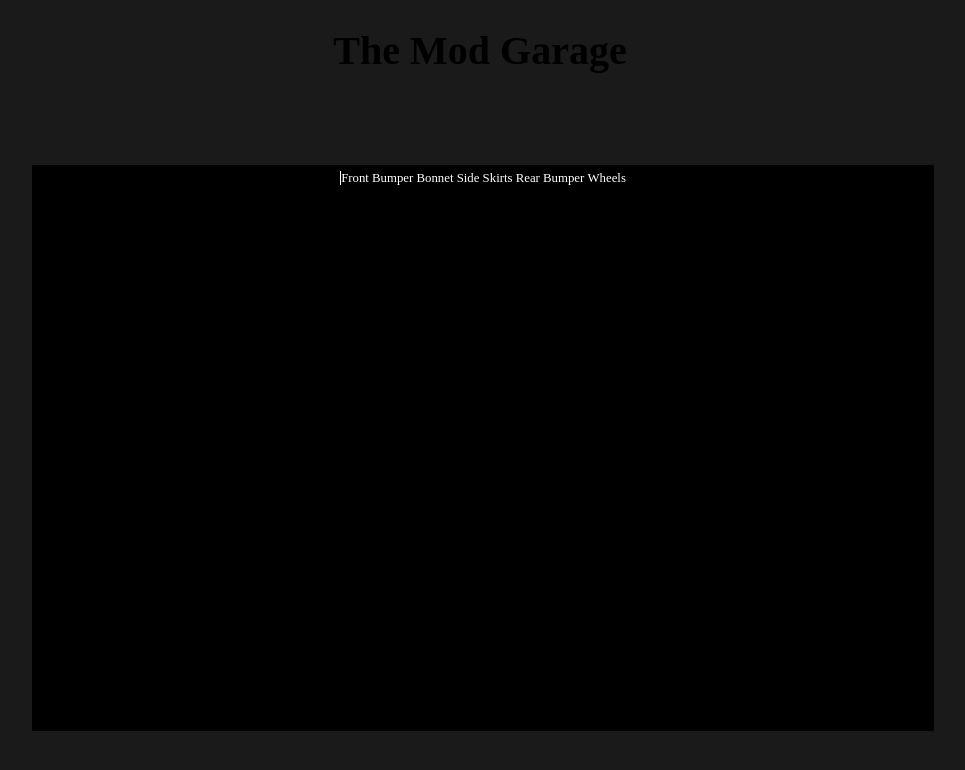
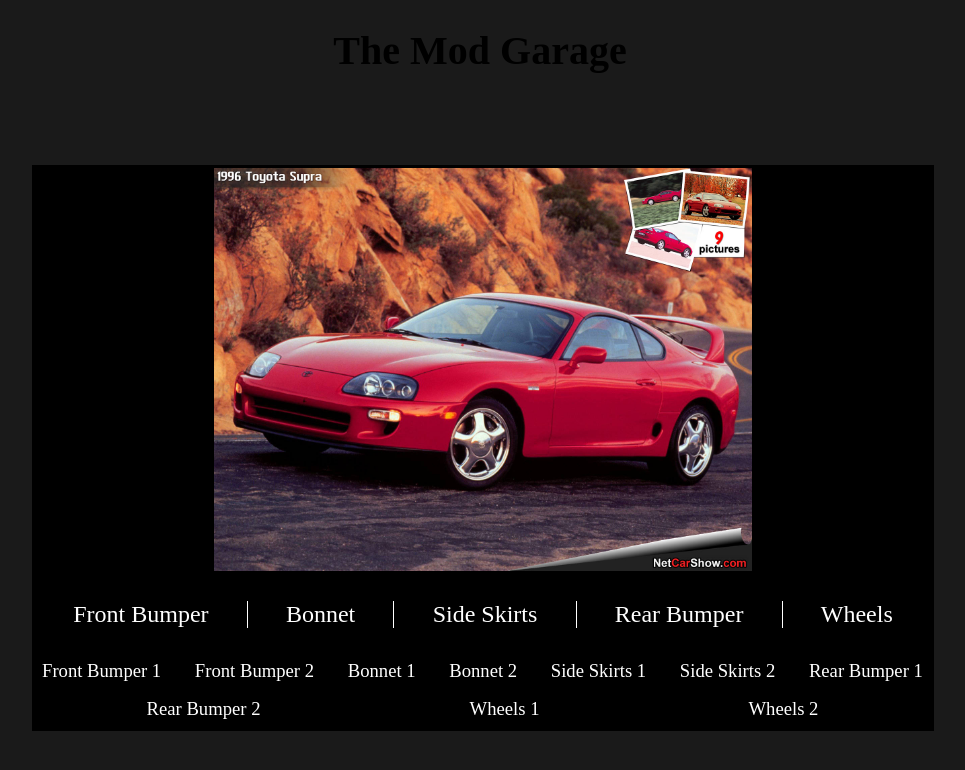
Before and after one commit to mattprice28/TheModGarage, a PHP site: page /vehicle_page.php in a window 1280 px wide. Shown: the top 770 px of the page, without its empty margins (160-1125 px from the left). Run offline with PHP 8.4, Linux system fonts and the light colour scheme.

Commit message:
added image placeholder

```diff
--- a/css/TheModGarage.css
+++ b/css/TheModGarage.css
@@ -12,6 +12,7 @@
 	margin-left: 15%;
 	margin-top: 5%;
 	background-color: black;
+	overflow: hidden;
 }
 
 body{
@@ -29,19 +30,56 @@
 	padding-top: 5%
 }
 
-ul{
+.footer{
+	position: absolute;
+	bottom: 0;
+}
+
+.parts{
 	color: white;
-	font-size: 1vw;
+	font-size: 18pt;
 	list-style-type: none;
 	margin: 0;
 	padding: 0;
-	display: inline;
-	border-left: 1px solid;
+	display: flex;
+	flex-direction: row;
+	flex-wrap: wrap;
+	justify-content: space-between;
+	margin-left: -1px
+}
+
+.mods{
+	color: white;
+	font-size: 14pt;
+	list-style-type: none;
+	margin: 0;
+	padding: 0;
+	display: flex;
+	flex-direction: row;
+	flex-wrap: wrap;
+	justify-content: space-between;
+	margin-left: -1px
 }
 
 li{
-	margin-left: 0;
+	margin:8px;
 	border-left: none;
 	list-style: none;
 	display: inline;
 }
+
+.top_list{
+	color: white;
+	flex-grow: 1;
+    flex-basis: auto;
+    margin: .25em 0;
+    padding: 0 1em;
+    text-align: center;
+    border-left: 1px solid;
+}
+
+img{
+	display: block;
+	margin: auto;
+	width: 60%;
+}
--- a/vehicle_page.php
+++ b/vehicle_page.php
@@ -89,13 +89,28 @@
 controls.enableZoom = false;
 }
 				</script>
+				<img src="css/Toyota-Supra.jpg">
+			<div class = "footer">
 				<ul class = "parts">
-					<li>Front Bumper</li>
-					<li>Bonnet</li>
-					<li>Side Skirts</li>
-					<li>Rear Bumper</li>
-					<li>Wheels</li>
+					<li class = "top_list">Front Bumper</li>
+					<li class = "top_list">Bonnet</li>
+					<li class = "top_list">Side Skirts</li>
+					<li class = "top_list">Rear Bumper</li>
+					<li class = "top_list">Wheels</li>
 				</ul>
+				<br>
+				<ul class ="mods">
+					<li>Front Bumper 1<li>
+					<li>Front Bumper 2<li>
+					<li>Bonnet 1<li>
+					<li>Bonnet 2<li>
+					<li>Side Skirts 1<li>
+					<li>Side Skirts 2<li>
+					<li>Rear Bumper 1<li>
+					<li>Rear Bumper 2<li>
+					<li>Wheels 1<li>
+					<li>Wheels 2<li>
+			</div>
 			</body>
 		</div>
 	</hmtl>
```
Also changed, not shown: css/Toyota-Supra.jpg (added).
